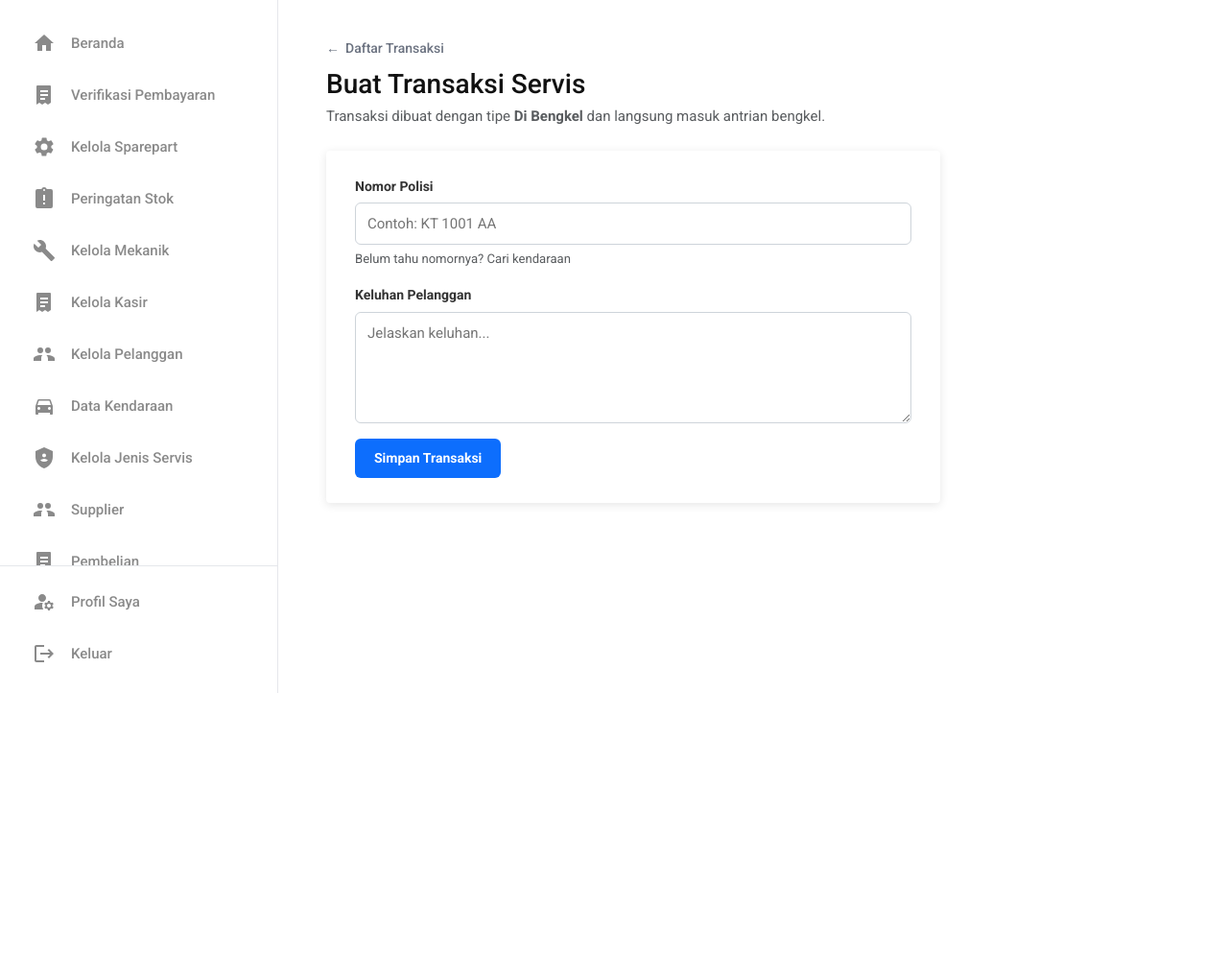
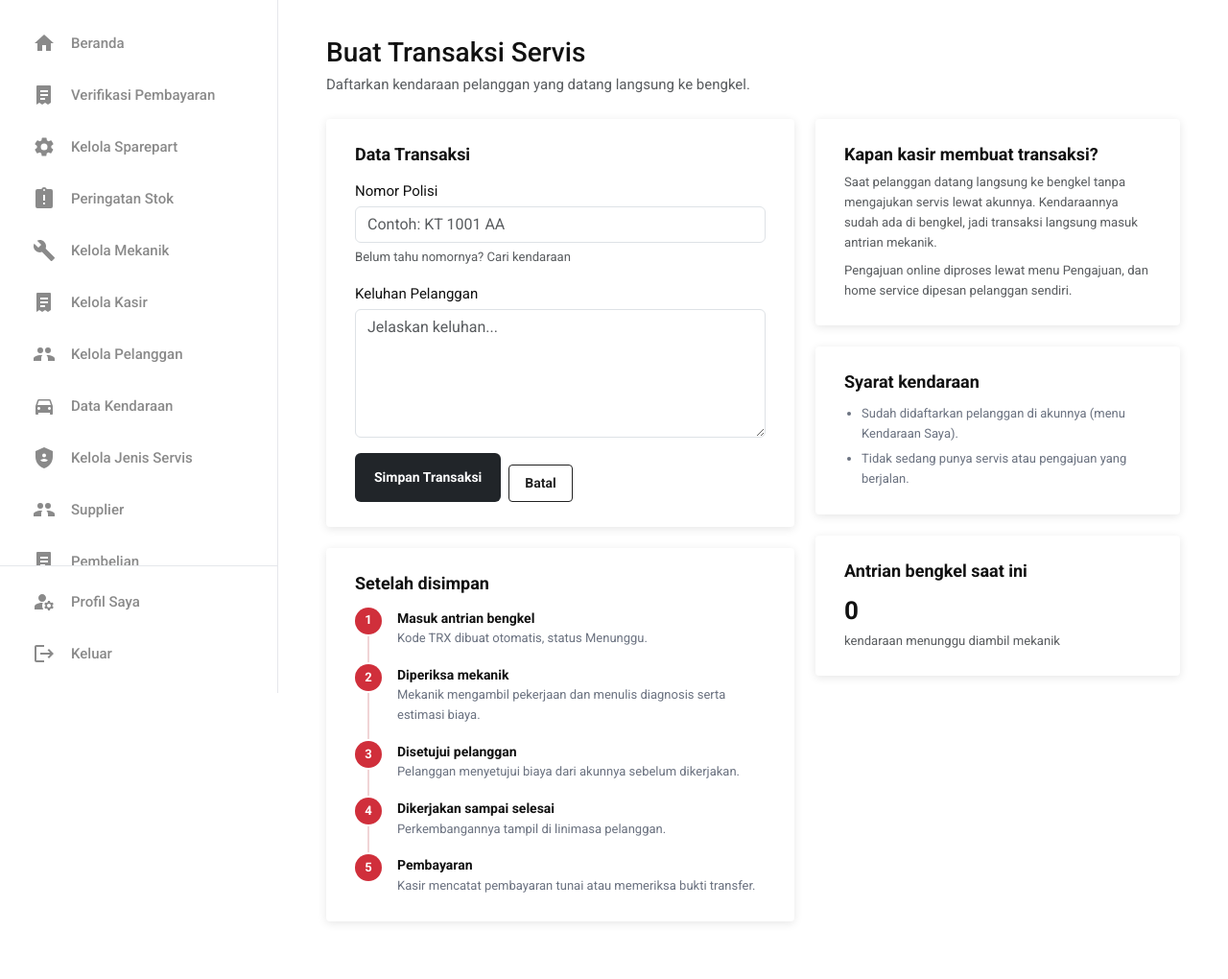
Before and after one commit to MRadjaNurAkbarA25/proyek-mk-pbo, a Django app: page /kasir/transaksi/buat/ in a window 1280 px wide. Shown: the part 78-1098 px from the top of the page at 96% size. Before the commit the page ends 800 px from the top, so only its background shows below. Run offline with Django 5.2, Linux system fonts and the light colour scheme; the visitor is signed in with stand-in values (Sample User, id 1); data that the repository does not hold is empty.

Commit message:
Lengkapi halaman Buat Transaksi dan Verifikasi Pembayaran
- Buat Transaksi Servis: gaya isian dan tombol disamakan dengan Data
  Kendaraan admin. Kolom kanan menjelaskan kapan kasir membuat transaksi,
  syarat kendaraan, dan jumlah antrian bengkel. Di bawah form ada langkah
  setelah transaksi disimpan.
- Verifikasi Pembayaran: di bawah kartu bukti ada rincian tagihan (layanan
  dan sparepart beserta total) dan bukti sebelumnya untuk transaksi yang sama.

```diff
--- a/kasir/forms.py
+++ b/kasir/forms.py
@@ -9,11 +9,11 @@ class BuatTransaksiForm(forms.Form):
     no_polisi = forms.CharField(
         max_length=15,
         label="Nomor Polisi",
-        widget=forms.TextInput(attrs={"placeholder": "Contoh: KT 1001 AA"}),
+        widget=forms.TextInput(attrs={"placeholder": "Contoh: KT 1001 AA", "class": "form-control"}),
     )
     keluhan = forms.CharField(
         label="Keluhan Pelanggan",
-        widget=forms.Textarea(attrs={"rows": 4, "placeholder": "Jelaskan keluhan..."}),
+        widget=forms.Textarea(attrs={"rows": 5, "placeholder": "Jelaskan keluhan...", "class": "form-control"}),
     )
 
     def clean_no_polisi(self):
--- a/kasir/templates/kasir/transaksi_buat.html
+++ b/kasir/templates/kasir/transaksi_buat.html
@@ -4,28 +4,71 @@
 {% block judul_halaman %}Buat Transaksi Servis{% endblock %}
 {% block extra_css %}<link rel="stylesheet" href="{% static 'css/kasir.css' %}">{% endblock %}
 {% block content %}
-<a href="{% url 'kasir_transaksi_daftar' %}" class="tautan-kembali"><span aria-hidden="true">←</span> Daftar Transaksi</a>
 <div class="mb-4">
     <h1 class="h3 mb-1">Buat Transaksi Servis</h1>
-    <p class="text-muted mb-0">Transaksi dibuat dengan tipe <strong>Di Bengkel</strong> dan langsung masuk antrian bengkel.</p>
+    <p class="text-muted mb-0">Daftarkan kendaraan pelanggan yang datang langsung ke bengkel.</p>
 </div>
 
-<section class="kartu" style="max-width: 640px;">
-    <form method="post" class="form-kasir" novalidate>
+{% comment %}Gaya isian dan tombol disamakan dengan halaman Data Kendaraan admin.{% endcomment %}
+<div class="dtl-grid samping-lebar">
+<div class="dtl-utama">
+    <section class="kartu">
+        <h3>Data Transaksi</h3>
+        <form method="post" class="mt-3" novalidate>
             {% csrf_token %}
             {% if form.non_field_errors %}<div class="alert alert-danger">{{ form.non_field_errors }}</div>{% endif %}
-        <div class="isian">
-            <label for="{{ form.no_polisi.id_for_label }}">{{ form.no_polisi.label }}</label>
+            <div class="mb-3">
+                <label class="form-label mb-1" for="{{ form.no_polisi.id_for_label }}">{{ form.no_polisi.label }}</label>
                 {{ form.no_polisi }}
-            {% for error in form.no_polisi.errors %}<div class="galat">{{ error }}</div>{% endfor %}
+                {% for error in form.no_polisi.errors %}<div class="galat-isian">{{ error }}</div>{% endfor %}
                 <div class="small text-muted mt-1">Belum tahu nomornya? <a href="{% url 'kasir_cari_kendaraan' %}">Cari kendaraan</a></div>
             </div>
-        <div class="isian">
-            <label for="{{ form.keluhan.id_for_label }}">{{ form.keluhan.label }}</label>
+            <div class="mb-3">
+                <label class="form-label mb-1" for="{{ form.keluhan.id_for_label }}">{{ form.keluhan.label }}</label>
                 {{ form.keluhan }}
-            {% for error in form.keluhan.errors %}<div class="galat">{{ error }}</div>{% endfor %}
+                {% for error in form.keluhan.errors %}<div class="galat-isian">{{ error }}</div>{% endfor %}
             </div>
-        <button type="submit" class="btn btn-primary">Simpan Transaksi</button>
+            <div class="d-flex flex-wrap gap-2">
+                <button type="submit" class="btn btn-dark">Simpan Transaksi</button>
+                <a href="{% url 'kasir_transaksi_daftar' %}" class="btn btn-outline-secondary btn-garis">Batal</a>
+            </div>
         </form>
     </section>
+
+    <section class="kartu">
+        <h3>Setelah disimpan</h3>
+        <ol class="alur-buat">
+            <li><strong>Masuk antrian bengkel</strong><span>Kode TRX dibuat otomatis, status Menunggu.</span></li>
+            <li><strong>Diperiksa mekanik</strong><span>Mekanik mengambil pekerjaan dan menulis diagnosis serta estimasi biaya.</span></li>
+            <li><strong>Disetujui pelanggan</strong><span>Pelanggan menyetujui biaya dari akunnya sebelum dikerjakan.</span></li>
+            <li><strong>Dikerjakan sampai selesai</strong><span>Perkembangannya tampil di linimasa pelanggan.</span></li>
+            <li><strong>Pembayaran</strong><span>Kasir mencatat pembayaran tunai atau memeriksa bukti transfer.</span></li>
+        </ol>
+    </section>
+</div>
+
+<aside class="dtl-samping">
+    <section class="kartu">
+        <h3>Kapan kasir membuat transaksi?</h3>
+        <p class="small text-muted mt-2 mb-2">Saat pelanggan datang langsung ke bengkel tanpa mengajukan servis lewat akunnya.
+            Kendaraannya sudah ada di bengkel, jadi transaksi langsung masuk antrian mekanik.</p>
+        <p class="small text-muted mb-0">Pengajuan online diproses lewat menu <a href="{% url 'kasir_pengajuan_daftar' %}">Pengajuan</a>,
+            dan home service dipesan pelanggan sendiri.</p>
+    </section>
+
+    <section class="kartu">
+        <h3>Syarat kendaraan</h3>
+        <ul class="syarat-buat">
+            <li>Sudah didaftarkan pelanggan di akunnya (menu Kendaraan Saya).</li>
+            <li>Tidak sedang punya servis atau pengajuan yang berjalan.</li>
+        </ul>
+    </section>
+
+    <section class="kartu">
+        <h3>Antrian bengkel saat ini</h3>
+        <p class="dtl-total mb-0">{{ jumlah_antrian }}</p>
+        <p class="small text-muted mb-0">kendaraan menunggu diambil mekanik</p>
+    </section>
+</aside>
+</div>
 {% endblock %}
--- a/kasir/views_transaksi.py
+++ b/kasir/views_transaksi.py
@@ -12,6 +12,7 @@ from django.views.decorators.http import require_POST
 from accounts.decorators import role_required
 from bengkel_project.paginasi import PER_HALAMAN_TABEL, halaman_dari
 from kendaraan.models import Kendaraan
+from mekanik.views import _antrian_bengkel
 from pembayaran.models import BuktiPembayaran
 from servis.models import TransaksiServis
 
@@ -59,7 +60,7 @@ def buat_transaksi(request):
                 # Ditempel di kolom nomor polisi, tepat di bawah kendaraan
                 # yang ditolak, supaya kasir langsung tahu sebabnya.
                 form.add_error("no_polisi", " ".join(e.messages))
-                return render(request, "kasir/transaksi_buat.html", {"form": form})
+                return _halaman_buat(request, form)
 
             messages.success(
                 request,
@@ -71,7 +72,14 @@ def buat_transaksi(request):
         # Dari tombol "Buat transaksi" di hasil Cari Kendaraan.
         form = BuatTransaksiForm(initial={"no_polisi": request.GET.get("no_polisi", "").strip()[:15]})
 
-    return render(request, "kasir/transaksi_buat.html", {"form": form})
+    return _halaman_buat(request, form)
+
+
+def _halaman_buat(request, form):
+    # Antrian yang sama persis dengan yang dilihat mekanik, untuk panel kanan.
+    return render(request, "kasir/transaksi_buat.html", {
+        "form": form, "jumlah_antrian": _antrian_bengkel().count(),
+    })
 
 
 def _batas_hari(teks, akhir=False):
--- a/pembayaran/views.py
+++ b/pembayaran/views.py
@@ -123,10 +123,16 @@ def verifikasi_detail(request, pk):
     bukti = get_object_or_404(
         BuktiPembayaran.objects.select_related("transaksi", "transaksi__pelanggan__user",
                                                "transaksi__kendaraan", "diperiksa_oleh"), pk=pk)
+    t = bukti.transaksi
     return render(request, "pembayaran/verifikasi_detail.html", {
         "bukti": bukti,
         "pdf": bukti.berkas.name.lower().endswith(".pdf"),
         "form_tolak": TolakBuktiForm(),
+        # Rincian tagihan untuk dicocokkan dengan nominal di bukti.
+        "detail_layanan": t.detail_servis.select_related("jenis_servis"),
+        "detail_sparepart": t.detail_sparepart.select_related("sparepart"),
+        "bukti_lain": t.bukti_pembayaran.exclude(pk=bukti.pk).select_related("diperiksa_oleh")
+                       .order_by("-diunggah_pada"),
     })
 
 
--- a/static/css/kasir.css
+++ b/static/css/kasir.css
@@ -70,3 +70,24 @@
 .nota-kepala { flex-wrap: wrap; }
 .nota-kepala .text-end p { white-space: nowrap; }
 @media (max-width: 560px) { .nota-kepala .text-end { text-align: left !important; } }
+
+/* ---------- Buat Transaksi: langkah setelah disimpan dan syarat ---------- */
+.galat-isian { margin-top: 4px; color: var(--merah); font-size: 13px; }
+.alur-buat { counter-reset: langkah; list-style: none; margin: 14px 0 0; padding: 0; }
+.alur-buat li { counter-increment: langkah; position: relative; padding: 0 0 16px 44px; }
+.alur-buat li:last-child { padding-bottom: 0; }
+.alur-buat li::before {
+    content: counter(langkah); position: absolute; left: 0; top: 0;
+    width: 28px; height: 28px; border-radius: 50%; background: var(--merah); color: #fff;
+    display: flex; align-items: center; justify-content: center; font-size: 13px; font-weight: 700;
+}
+.alur-buat li:not(:last-child)::after {
+    content: ""; position: absolute; left: 13px; top: 30px; bottom: 2px; width: 2px; background: #f0d4d6;
+}
+.alur-buat strong { display: block; font-size: 14px; color: #111; }
+.alur-buat span { display: block; font-size: 13px; color: #6b7280; }
+.syarat-buat { margin: 12px 0 0; padding-left: 18px; font-size: 13px; color: #6b7280; }
+.syarat-buat li + li { margin-top: 6px; }
+
+/* ---------- Verifikasi: rincian tagihan dan bukti sebelumnya ---------- */
+.rincian-total td { border-top: 2px solid #111; font-weight: 700; }
```
Also changed, not shown: kasir/tests/test_tampilan_kasir.py (+60 -0 lines), pembayaran/templates/pembayaran/verifikasi_detail.html (+32 -0 lines). Lines whose indentation alone changed are shown as unchanged.
